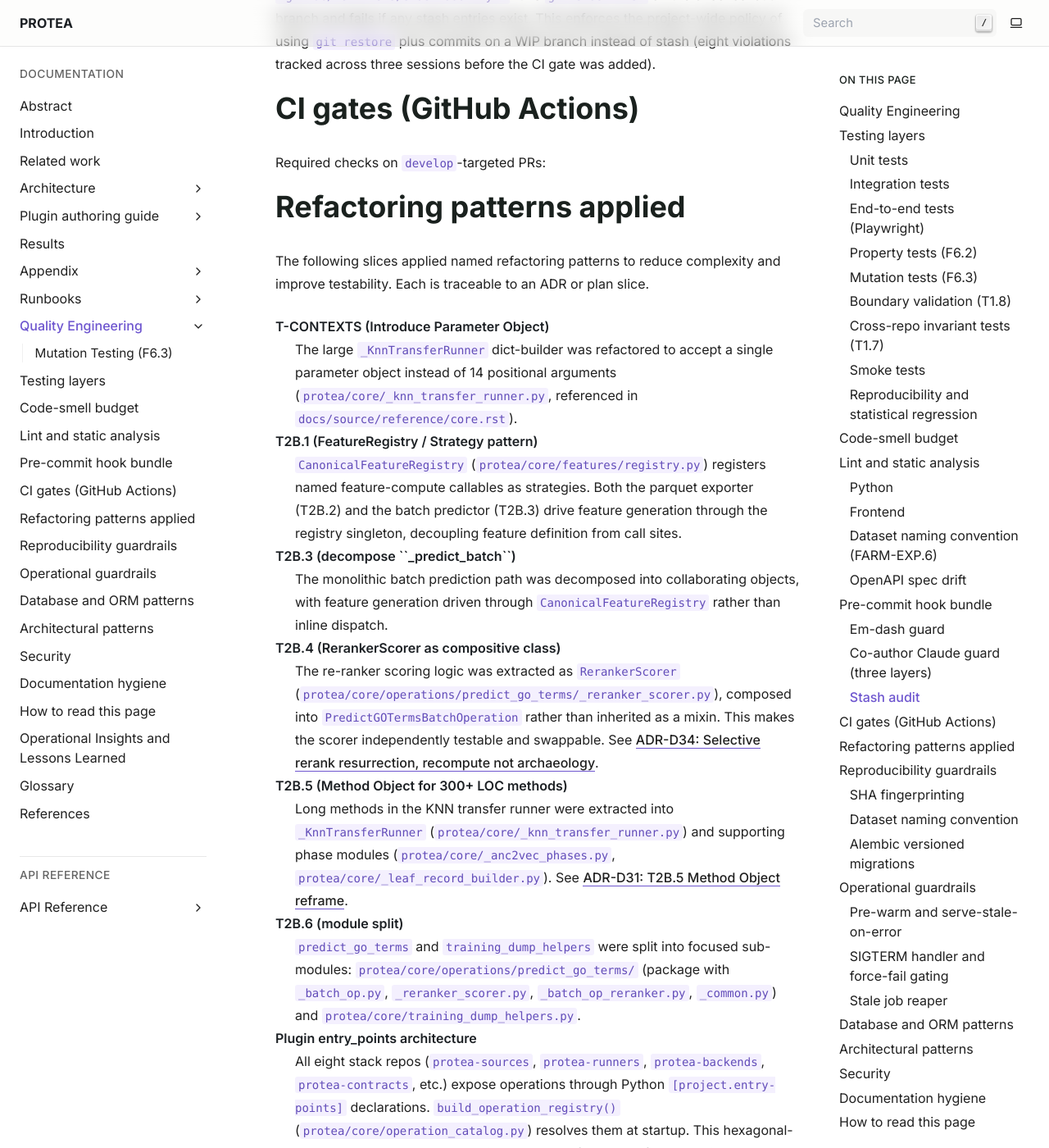
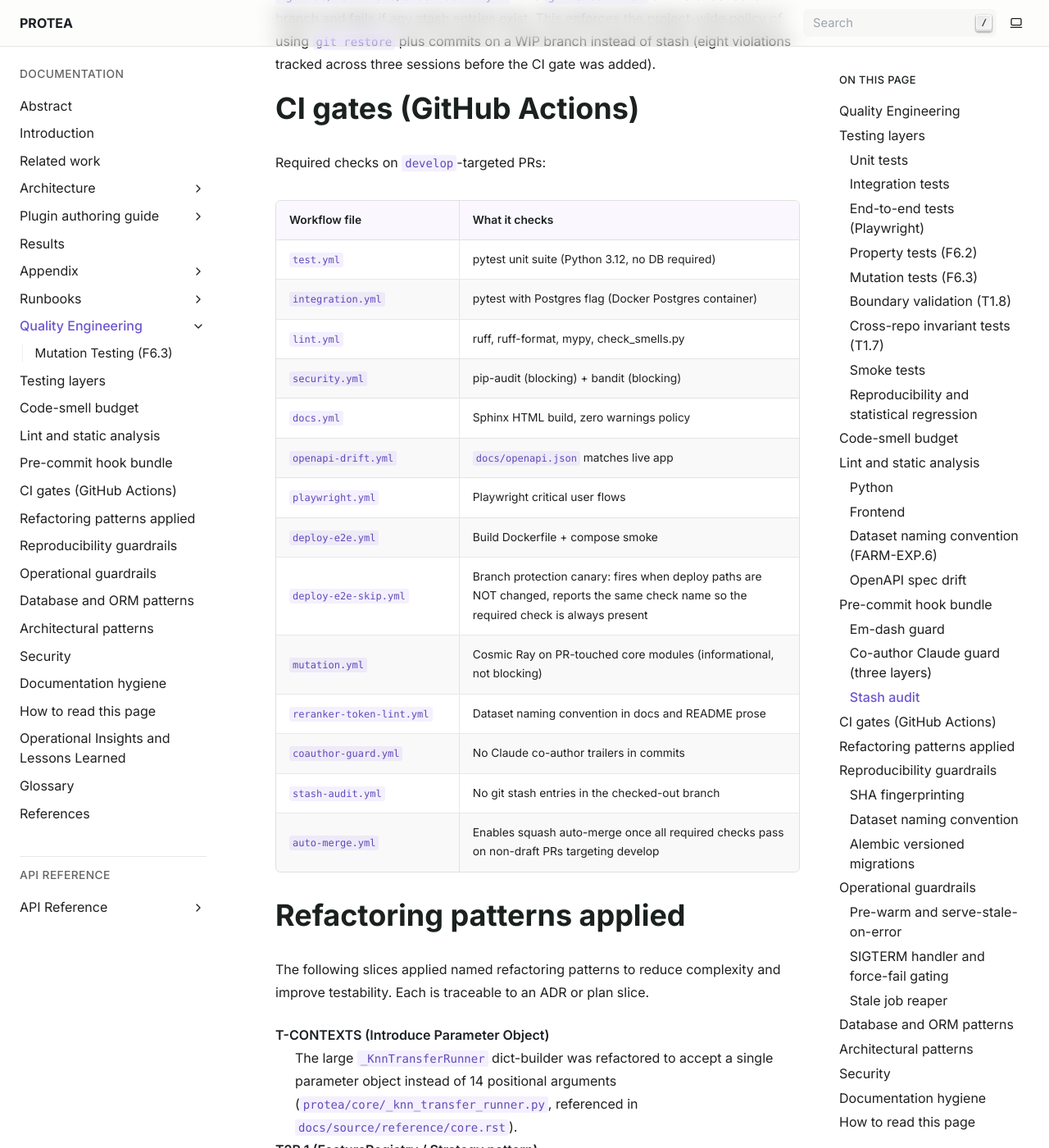
Before and after one commit to frapercan/PROTEA, a Sphinx documentation site: the page built from docs/source/quality/index.rst, in a window 1280 px wide and 1400 px high, scrolled down 6302 px. Shown: the whole window at 82% size. Built offline with Sphinx 7.4.7, drawn with Linux system fonts in a browser that asks for light colours.

Commit message:
docs(qe): fix malformed RST table in CI gates section
Convert the fixed-width table to a list-table to handle the longer
workflow filename (reranker-token-lint.yml) without Sphinx parse error.

```diff
--- a/docs/source/quality/index.rst
+++ b/docs/source/quality/index.rst
@@ -261,28 +261,42 @@ CI gates (GitHub Actions)
 
 Required checks on ``develop``-targeted PRs:
 
-========================  =============================================
-Workflow file             What it checks
-========================  =============================================
-``test.yml``              pytest unit suite (Python 3.12, no DB)
-``integration.yml``       pytest with Postgres (Docker Postgres)
-``lint.yml``              ruff, ruff-format, mypy, check_smells.py
-``security.yml``          pip-audit (blocking) + bandit (blocking)
-``docs.yml``              Sphinx HTML build, zero warnings policy
-``openapi-drift.yml``     ``docs/openapi.json`` matches live app
-``playwright.yml``        Playwright critical user flows
-``deploy-e2e.yml``        Build Dockerfile + compose smoke
-``deploy-e2e-skip.yml``   Branch protection canary (fires when deploy
-                          paths are NOT changed, reports the same check
-                          name so the required check is always present)
-``mutation.yml``          Cosmic Ray on PR-touched core modules
-                          (informational, not blocking)
-``reranker-token-lint.yml`` Dataset naming convention in prose
-``coauthor-guard.yml``    No Claude co-author trailers in commits
-``stash-audit.yml``       No git stash entries in checked-out branch
-``auto-merge.yml``        Enables squash auto-merge once all required
-                          checks pass on non-draft PRs to develop
-========================  =============================================
+.. list-table::
+   :header-rows: 1
+   :widths: 35 65
+
+   * - Workflow file
+     - What it checks
+   * - ``test.yml``
+     - pytest unit suite (Python 3.12, no DB required)
+   * - ``integration.yml``
+     - pytest with Postgres flag (Docker Postgres container)
+   * - ``lint.yml``
+     - ruff, ruff-format, mypy, check_smells.py
+   * - ``security.yml``
+     - pip-audit (blocking) + bandit (blocking)
+   * - ``docs.yml``
+     - Sphinx HTML build, zero warnings policy
+   * - ``openapi-drift.yml``
+     - ``docs/openapi.json`` matches live app
+   * - ``playwright.yml``
+     - Playwright critical user flows
+   * - ``deploy-e2e.yml``
+     - Build Dockerfile + compose smoke
+   * - ``deploy-e2e-skip.yml``
+     - Branch protection canary: fires when deploy paths are NOT changed,
+       reports the same check name so the required check is always present
+   * - ``mutation.yml``
+     - Cosmic Ray on PR-touched core modules (informational, not blocking)
+   * - ``reranker-token-lint.yml``
+     - Dataset naming convention in docs and README prose
+   * - ``coauthor-guard.yml``
+     - No Claude co-author trailers in commits
+   * - ``stash-audit.yml``
+     - No git stash entries in the checked-out branch
+   * - ``auto-merge.yml``
+     - Enables squash auto-merge once all required checks pass on
+       non-draft PRs targeting develop
 
 Refactoring patterns applied
 =============================
```
